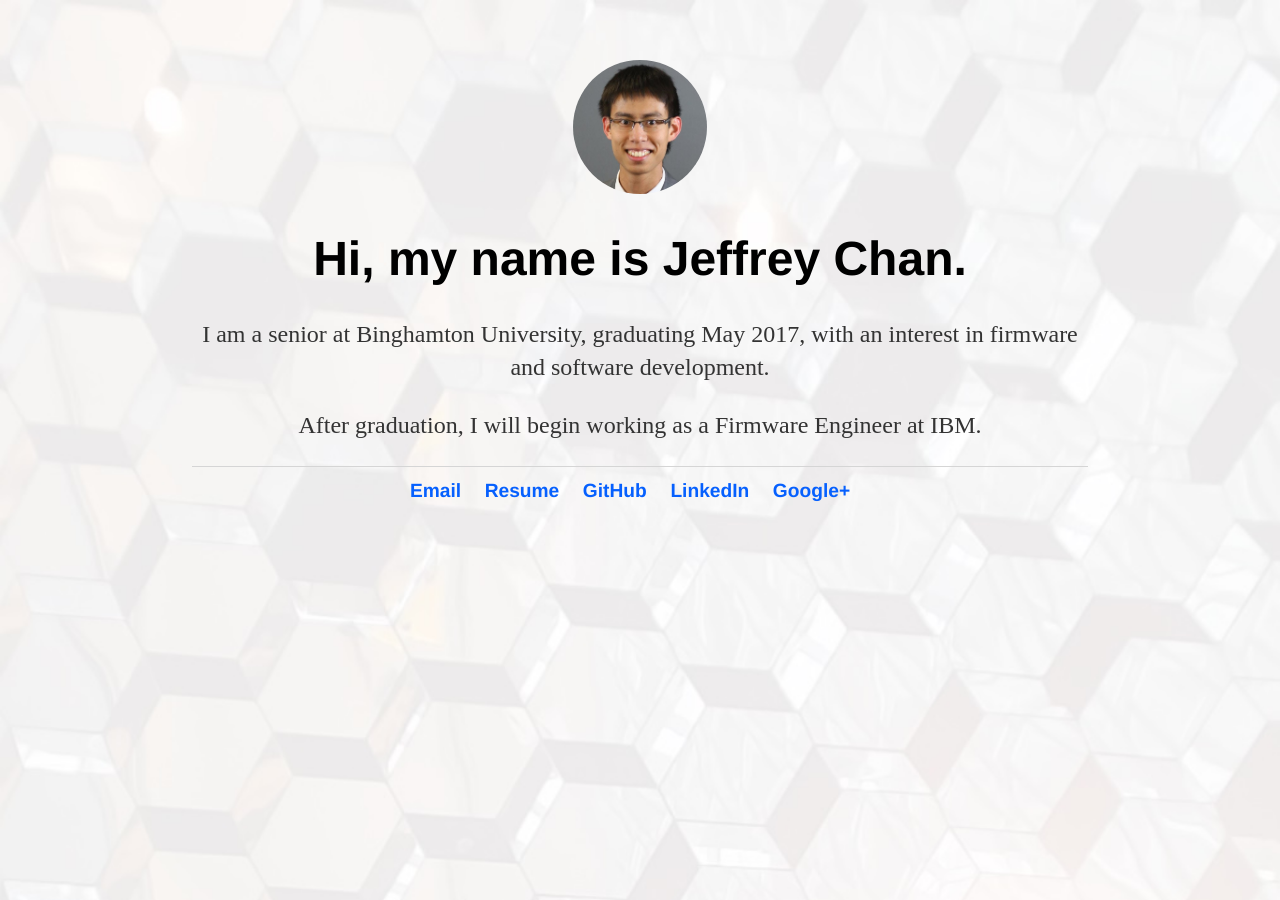
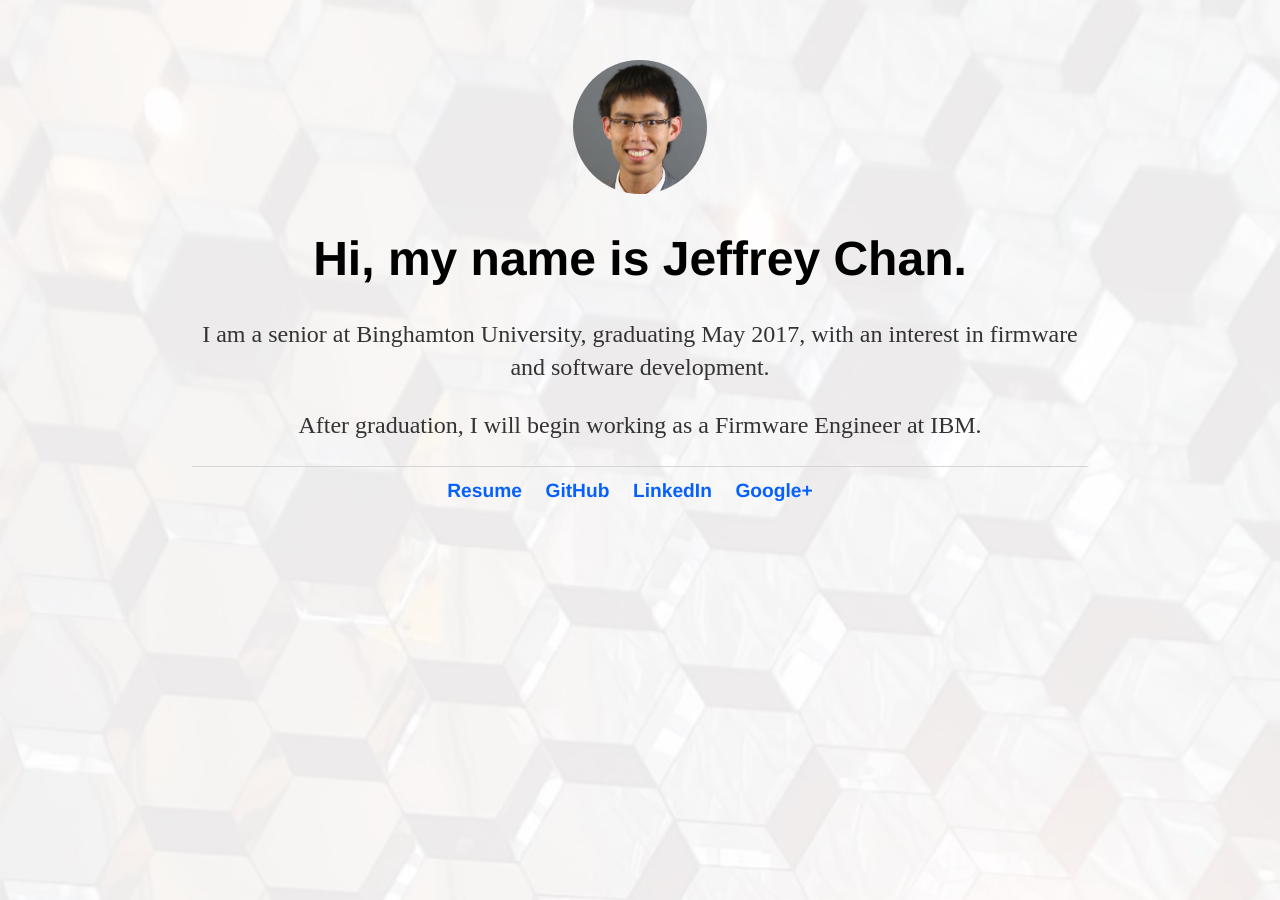
Before and after one commit to superjeffreyc/superjeffreyc.github.io, a Jekyll site: the page built from index.html, in a window 1280 px wide. Built offline with Jekyll 4.4.1, drawn with Linux system fonts in a browser that asks for light colours.

Commit message:
Removed email link

```diff
--- a/_layouts/default.html
+++ b/_layouts/default.html
@@ -13,7 +13,6 @@
 		</div><!-- /.container -->
 		<footer>
     		<ul>
-        		<li><a href="mailto:superjeffreyc.cs@gmail.com">Email</a></li>
         		<li><a target="_blank" href="https://github.com/superjeffreyc/Resume/blob/master/JeffreyChanResume.pdf">Resume</a></li>
         		<li><a target="_blank" href="https://github.com/superjeffreyc">GitHub</a></li>
         		<li><a target="_blank" href="https://www.linkedin.com/in/superjeffreyc/">LinkedIn</a></li>
```
